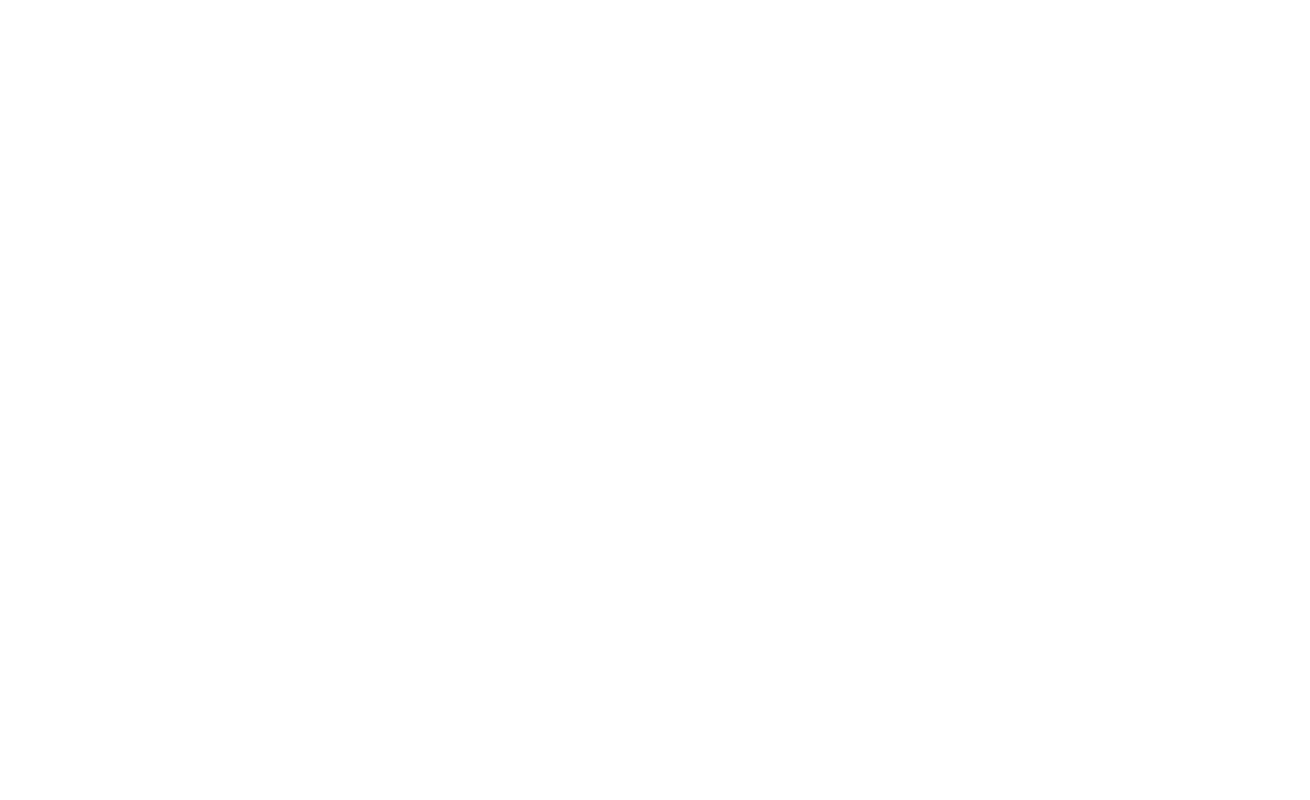
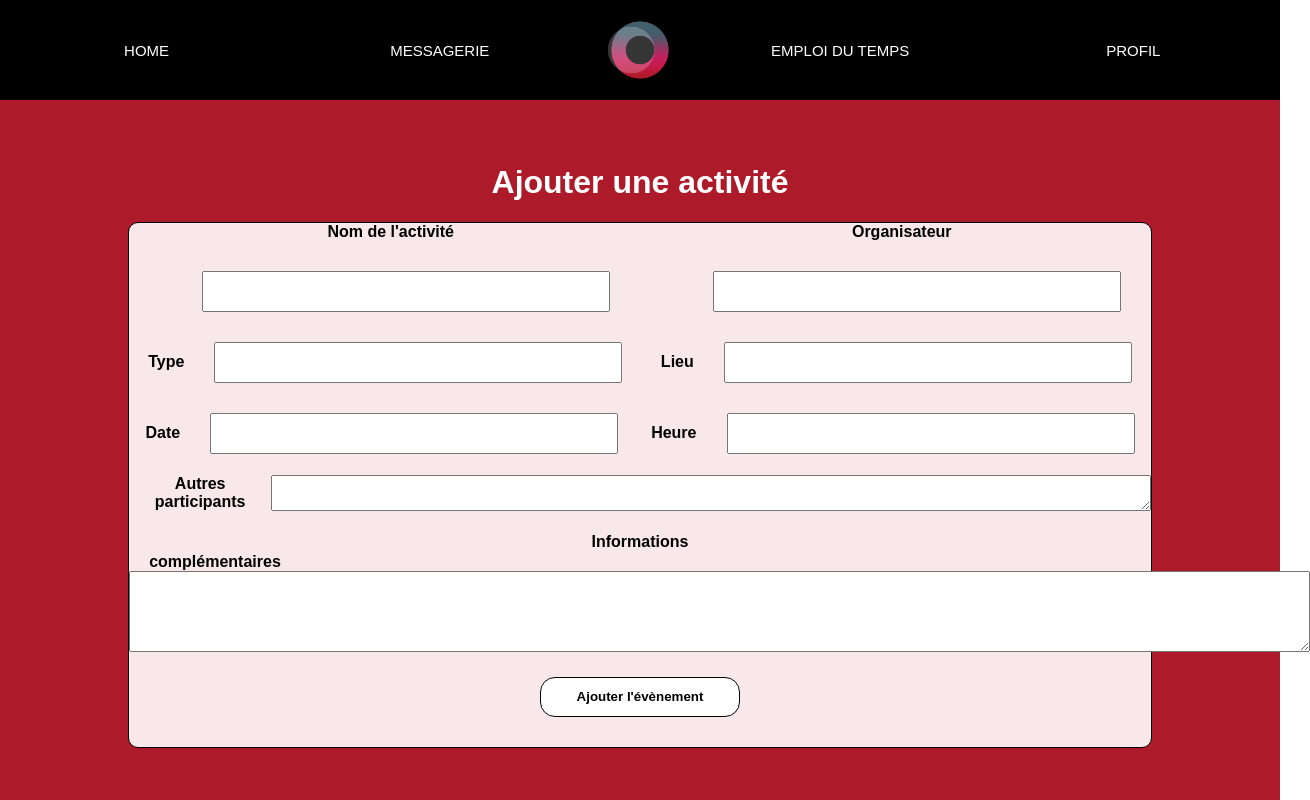
Before and after one commit to warthy/moveit-spa, a React (Create React App) app: page /addActivities in a window 1280 px wide. Shown: the whole page, 1310 px wide, since content can reach past the window. Built offline with nearby package versions, Linux system fonts and the light colour scheme.

Commit message:
fix design HomePage+InscriptionPage+ConnexiionPage

```diff
--- /dev/null
+++ b/src/AddActivities.css
@@ -0,0 +1,50 @@
+.AddActivities {
+    background-color: rgb(173, 26, 41);
+    height:100%;
+    width: 100%;
+    position:absolute;
+    top: 0; left: 0;
+
+
+}
+
+form{
+    background-color:rgb(248, 232, 233);
+    border:1px solid black;
+    margin-left: 10%;
+    margin-right: 10%;
+    border-radius:10px;
+
+}
+
+.champ{
+    display: flex;
+    justify-content:space-around;
+}
+input{
+    width:400px
+}
+
+#otherParticipant{
+
+    margin-top: 2%;
+    display: flex;
+    justify-content: space-around;
+
+
+}
+
+#champDescription2{
+
+    margin-top:2%;
+}
+
+#description{
+    margin-right: 850px;
+}
+
+#description2{
+    width:100px;
+    text-align:center;
+    margin-left:100px;
+}
--- /dev/null
+++ b/src/AddActivities.js
@@ -0,0 +1,113 @@
+import React from 'react'
+import Header from'./Header.js'
+import './AddActivities.css'
+
+
+function AddActivities(){
+
+    return(
+
+           <div className="AddActivities">
+           <Header />
+        <h1>Ajouter une activité</h1>
+
+        <form >
+
+
+
+    <div className="champ">
+        <label for="lastname">Nom de l'activité
+        <input
+        type="text"
+        name="lastname"
+        id="lastname"></input></label>
+
+
+
+        <label for="email">Organisateur
+        <input
+        type="text"
+        name="email"
+        id="email"></input></label>
+
+        </div>
+
+
+        <div className="champ">
+        <label for="password">Type
+        <input
+        type="text"
+        name="password"
+        id="password"></input></label>
+
+
+
+
+
+
+
+        <label for="firstname">Lieu
+        <input
+        type="text"
+        name="firstname"
+        id="firstname"></input></label>
+
+</div>
+
+<div className="champ">
+        <label for="year">Date
+        <input
+        type="text"
+        name="year"
+        id="year"></input></label>
+
+
+
+
+
+        <label for="mailConfirm">Heure
+        <input
+        type="text"
+        name="mailConfirm"
+        id="mailConfirm"
+        required></input></label>
+               </div>
+
+
+        <div id="otherParticipant">
+        <label>Autres participants</label>
+        <textarea  id="description3" rows="2" cols="110"></textarea>
+
+    </div>
+
+
+
+
+
+
+
+
+
+
+<div id="champDescription2">
+    <label id="description" for="description">Informations complémentaires</label>
+        <textarea rows="5" cols="145"></textarea>
+    </div>
+
+
+
+    <button type="submit" id="submit">Ajouter l'évènement</button>
+
+</form>
+
+
+        </div>
+
+
+
+    );
+
+
+}
+
+export default AddActivities;
--- a/src/App.js
+++ b/src/App.js
@@ -5,6 +5,8 @@ import Home from'./Home';
 import Connexion from './Connexion'
 import Inscription from './Inscription'
 import Navigation from './Navigation'
+import AddActivities from './AddActivities'
+import Profil from './Profil'
 import {BrowserRouter as Router, Route} from 'react-router-dom'
 
 function App() {
@@ -16,6 +18,8 @@ function App() {
       <Route path="/" exact component={Home}/>
       <Route path="/connexion" exact component={Connexion}/>
       <Route path="/inscription" exact component={Inscription}/>
+      <Route path="/addActivities" exact component={AddActivities}/>
+      <Route path="/profil" exact component={Profil}/>
 
 
       </Router>
--- a/src/Connexion.css
+++ b/src/Connexion.css
@@ -65,13 +65,20 @@ button{
     color:black;
     border-radius: 15px;
     background-color: white;
+    margin-bottom: 30px;
 
-    margin-top: 2%;
+    margin-top: 5%;
 }
 
-a{
+#mdp{
     font-family:Century Gothic,CenturyGothic,AppleGothic,sans-serif;
     color:black;
     font-size: 10px;
-    margin-bottom: 400px;
+
 }
+
+#fleche2{
+    width:60px;
+    height:80px;
+    float:left;
+}
--- a/src/Connexion.js
+++ b/src/Connexion.js
@@ -2,12 +2,18 @@ import React from 'react'
 import './Connexion.css'
 import cadenas from'./cadenas.png'
 import user from'./user.png'
-
+import fleche from './fleche.png'
+import {Link} from 'react-router-dom'
 
 function Connexion(){
 
     return(
         <div className="Connexion">
+
+            <Link to="/">
+                <img id="fleche2" src={fleche} />
+
+            </Link>
         <h1>Connexion</h1>
 
         <form >
@@ -37,8 +43,8 @@ function Connexion(){
 
         </div>
         <button>Se connecter</button>
-        <div>
-        <a href="#">Mot de passe oublié ?</a>
+        <div >
+        <a  id="mdp" href="#">Mot de passe oublié ?</a>
         </div>
 
 
--- /dev/null
+++ b/src/Header.css
@@ -0,0 +1,43 @@
+
+nav
+{
+    margin:  auto;
+    width: 100%;
+    height: 100px;
+    background: #000000;
+}
+
+nav .main_pages
+{
+    display: flex;
+    justify-content: space-around;
+    align-items: center;
+}
+
+nav .main_pages .btn-header
+{
+    width: 20%;
+    display: flex;
+    align-items: center;
+    justify-content: center;
+    height: 100px;
+    text-decoration: none;
+    font-family:Century Gothic,CenturyGothic,AppleGothic,sans-serif;
+    color: white;
+}
+
+nav .btn-header:hover
+{
+    background: grey;
+    color: white;
+}
+
+.btn-header{
+    font-size:15px;
+
+}
+
+#mini-logo{
+    width:70px;
+    height:70px;
+}
--- /dev/null
+++ b/src/Header.js
@@ -0,0 +1,45 @@
+import React from 'react'
+import './Header.css'
+import miniLogo from './PictoLogoV1.png'
+import {Link} from 'react-router-dom'
+
+
+function Header(){
+
+    return(
+        <div className="Header">
+
+      <nav>
+      <div class="main_pages">
+
+
+            <a className="btn-header">HOME</a>
+
+
+
+
+            <a className="btn-header">MESSAGERIE</a>
+
+            <img id="mini-logo" src={miniLogo} />
+
+
+            <a className="btn-header">EMPLOI DU TEMPS</a>
+
+
+
+            <a className="btn-header">PROFIL</a>
+
+
+            </div>
+
+            </nav>
+
+
+        </div>
+
+    );
+
+
+}
+
+export default Header;
--- a/src/Home.css
+++ b/src/Home.css
@@ -19,14 +19,20 @@ button{
 
 #button2{
 
+
     border:2px solid black;
     display:block;
     margin:auto;
     margin-top:30px;
+
     opacity:0.7;
     color:black;
 
 
+}
+
+#creerCompte, #accountFb, #alreadyAccount{
+    font-size: 15px;
 }
 a{
     font-size:20px;
--- a/src/Home.js
+++ b/src/Home.js
@@ -23,7 +23,7 @@ function Home(){
             </Link>
 
             <Link to="/inscription">
-                <button id="button2"><a>S'inscrire sur facebook </a></button>
+                <button id="button2"><a id="accountFb">S'inscrire sur facebook </a></button>
 
 
             </Link>
@@ -36,6 +36,8 @@ function Home(){
 
 
 
+
+
         </div>
     )
 }
--- /dev/null
+++ b/src/Profil.css
@@ -0,0 +1,43 @@
+.Profil {
+    background-color: rgb(173, 26, 41);
+    height:100%;
+    width: 100%;
+    position:absolute;
+    top: 0; left: 0;
+
+
+}
+
+#firstInfoProfil{
+    display:flex;
+    justify-content:space-between;
+    margin-left : 50px;
+    margin-right : 50px;
+}
+
+#nomPhoto{
+    display:flex;
+}
+
+#ageMailLieu{
+    display:flex;
+    flex-direction:column;
+}
+
+#photoProfil{
+    width:100px;
+    height: 100px;
+}
+
+.infoPersonn{
+
+    text-decoration: none;
+    color:white;
+    font-family:Century Gothic,CenturyGothic,AppleGothic,sans-serif;
+
+}
+#secondInfoProfil{
+    display:flex;
+    flex-direction:column;
+    color:white;
+}
--- /dev/null
+++ b/src/Profil.js
@@ -0,0 +1,47 @@
+import React from 'react'
+import Header from'./Header.js'
+import './Profil.css'
+import test from './PictoLogoV1.png';
+
+
+
+function Profil(){
+
+    return(
+        <div className="Profil">
+              <Header />
+
+              <div id="firstInfoProfil">
+                    <div id="nomPhoto">
+                        <img src={test} id="photoProfil" />
+                        <h2 className="infoPersonn">NOM DE LA PERSONNE</h2>
+
+                    </div>
+
+                    <div id="ageMailLieu">
+                        <p className="infoPersonn">Age dela personne</p>
+                        <p className="infoPersonn">Mail de la personne</p>
+                        <p className="infoPersonn">Lieu de la personne</p>
+
+                    </div>
+
+
+              </div>
+
+              <div id="secondInfoProfil">
+                  <p><span>Centres d'intéret : </span>dkgng dqgkdgk qsodkgkdg qkosgkqdg qkgkgd</p>
+
+                  <h3>Description</h3>
+
+                  <p>dskjf qdf  qsfkf qkfgopk qokspfokqdg qokFDK Qokgkq qkofgk QOSKFQKDGF oqkfgKKQG KQSDKOF GSQDK GKFKG  KQKKkf,d </p>
+
+
+              </div>
+        </div>
+
+
+    );
+
+}
+
+export default Profil;
```
